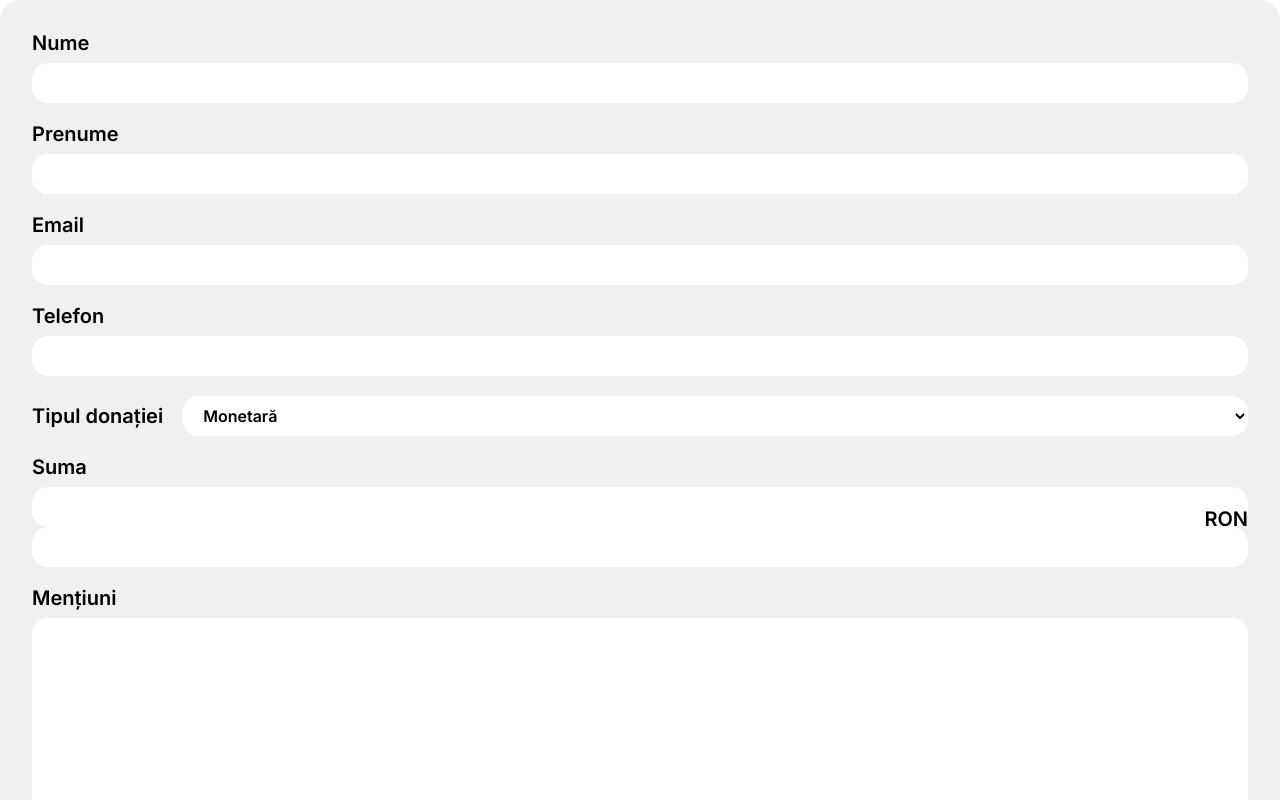
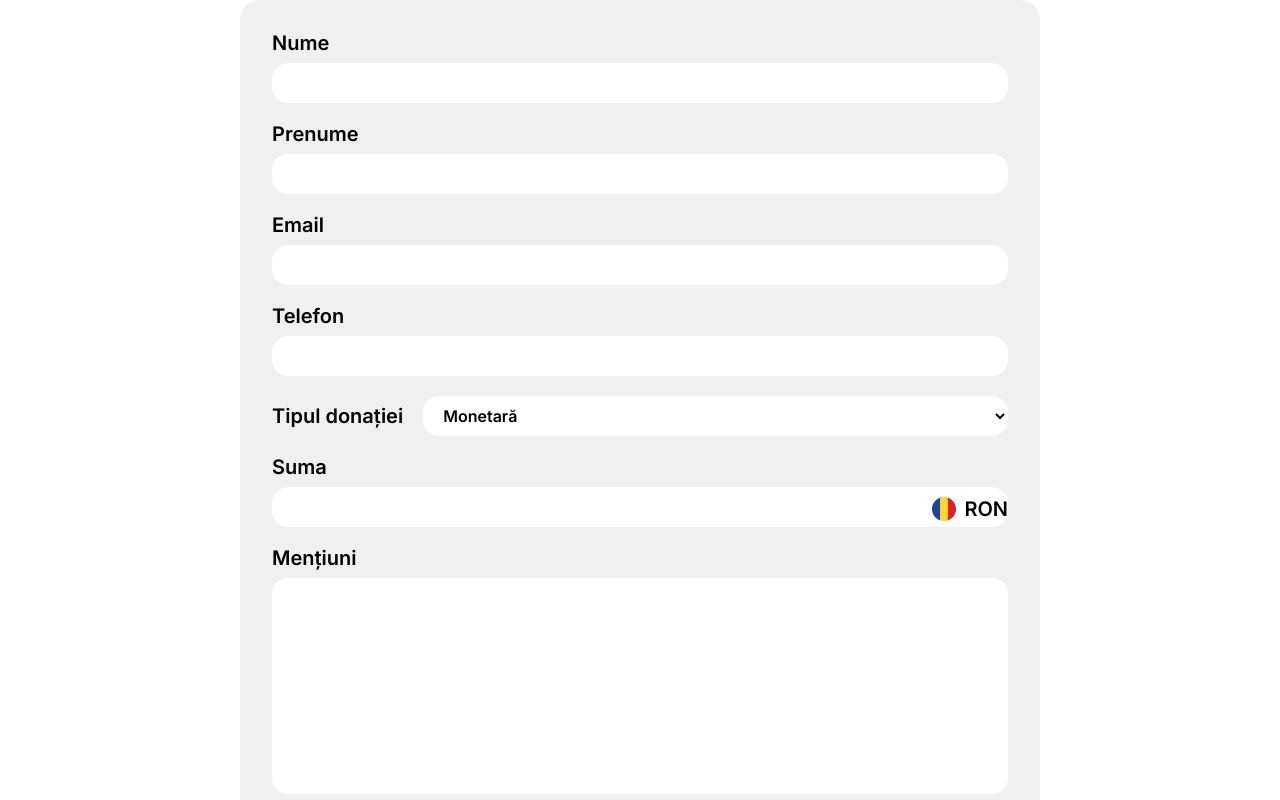
Before and after one commit to Ed2-1-9-2/TaskIT, a plain HTML site: page frontend/formular.html in a window 1280 px wide. Shown: the top 800 px of the page. Drawn offline with nearby package versions, Linux system fonts and the light colour scheme.

Commit message:
fix: add id and name attributes to form fields

```diff
--- a/frontend/formular.html
+++ b/frontend/formular.html
@@ -1,44 +1,43 @@
 <!DOCTYPE html>
 <html lang="en">
   <head>
-    <meta charset="UTF-8">
-    <meta name="viewport" content="width=device-width, initial-scale=1.0">
+    <meta charset="UTF-8" />
+    <meta name="viewport" content="width=device-width, initial-scale=1.0" />
     <title>Târgul de Speranțe Formular</title>
-    <link rel="stylesheet" type="text/css" href="public/css/formular.css">
-    <link rel="stylesheet" href="https://fonts.googleapis.com/css2?family=Material+Symbols+Rounded:opsz,wght,FILL,GRAD@20..48,100..700,0..1,-50..200">
+    <link rel="stylesheet" type="text/css" href="public/css/formular.css" />
+    <link
+      rel="stylesheet"
+      href="https://fonts.googleapis.com/css2?family=Material+Symbols+Rounded:opsz,wght,FILL,GRAD@20..48,100..700,0..1,-50..200"
+    />
   </head>
   <body>
+    <div class="b_centered-form">
       <form action="">
         <div class="b_form-wrapper">
           <div class="b_input-wrapper">
             <label for="nume">Nume</label>
-        <input type="text" />
+            <input type="text" id="nume" />
           </div>
-
           <div class="b_input-wrapper">
             <label for="prenume">Prenume</label>
-        <input type="text" />
+            <input type="text" id="prenume" />
           </div>
-
           <div class="b_input-wrapper">
             <label for="email">Email</label>
-        <input type="email" />
+            <input type="email" id="email" />
           </div>
-
           <div class="b_input-wrapper">
             <label for="tel">Telefon</label>
-        <input type="tel" />
+            <input type="tel" id="tel" />
           </div>
-
           <div class="b_inline-wrapper">
             <label for="donatie">Tipul donației</label>
-        <select name="" id="">
-          <option value="">Monetară</option>
-          <option value="">Bunuri</option>
-          <option value="">Carți</option>
+            <select name="donatie" id="donatie">
+              <option value="donatieMonetara">Monetară</option>
+              <option value="donatieBunuri">Bunuri</option>
+              <option value="donatieCarti">Carți</option>
             </select>
           </div>
-
           <div class="b_input-wrapper">
             <label for="suma">Suma</label>
             <div class="b_money-input">
@@ -53,23 +52,60 @@
                   viewBox="0 0 475.6 475.6"
                   xml:space="preserve"
                 >
-              <!-- Your SVG path here -->
+                  <path
+                    style="fill: #df1e26"
+                    d="M317.1,13.6l-27.8,76.9c25.6,84.5,25.6,210,0,294.5l27.8,76.9c92.3-32.7,158.5-120.7,158.5-224.2
+      C475.6,134.3,409.4,46.3,317.1,13.6z"
+                  />
+                  <g>
+                    <path
+                      style="fill: #e1b623"
+                      d="M317.1,90.5V13.6C292.3,4.8,265.6,0,237.8,0C274.5,0,223.6,124.3,317.1,90.5z"
+                    />
+                    <path
+                      style="fill: #e1b623"
+                      d="M237.8,475.6c27.8,0,54.5-4.8,79.3-13.6v-83.9C224.6,368.8,237.8,475.6,237.8,475.6z"
+                    />
+                  </g>
+                  <path
+                    style="fill: #1f429a"
+                    d="M202.1,2.7c-14.7,2.2-29,5.8-42.7,10.6C66.6,45.7,0,133.9,0,237.8s66.6,192.1,159.4,224.5
+      c2.6,0.9,5.3,1.8,8,2.6c22.2,6.9,53.7-169.2,60.3-224.7C234.8,180.9,213.8,0.9,202.1,2.7z"
+                  />
+                  <path
+                    style="fill: #ffd72e"
+                    d="M317.1,385.1V90.5C300.9,37.1,274.5,0,237.8,0c-27.5,0-53.8,4.7-78.3,13.3v449
+      c24.5,8.6,50.9,13.3,78.3,13.3C274.5,475.6,300.9,438.5,317.1,385.1z"
+                  />
+                  <path
+                    style="fill: #ed2524"
+                    d="M317.1,90.5V385C342.7,300.5,342.7,175.1,317.1,90.5z"
+                  />
                 </svg>
                 <span>RON</span>
               </div>
-          <input type="text">
-          <input type="text" name="" id="" />
+              <input type="text" name="suma" id="suma" />
             </div>
           </div>
-
           <div class="b_input-wrapper">
-        <label for="email">Mențiuni</label>
-        <textarea name="" id="" cols="20" rows="10"></textarea>
+            <label for="mentiuni">Mențiuni</label>
+            <textarea
+              name="mentiuni"
+              id="mentiuni"
+              cols="20"
+              rows="10"
+            ></textarea>
           </div>
-
           <button class="b_submit">Trimite</button>
         </div>
       </form>
+    </div>
+
+    <!-- deferred script imports -->
+    <script src="public/js/nav.js"></script>
+    <script src="backend/models/database.js"></script>
+    <script src="backend/models/validation.js"></script>
+    <script src="backend/api/middleware.js"></script>
   </body>
   <!-- <header id="header">
 
@@ -110,9 +146,4 @@
               </div>
           </div>
       </section> -->
-    <script src="public/js/nav.js"></script>
-    <script src="backend/models/database.js"></script>
-    <script src="backend/models/validation.js"></script>
-    <script src="backend/api/middleware.js"></script>
-</body>
 </html>
--- a/frontend/public/css/formular.css
+++ b/frontend/public/css/formular.css
@@ -267,6 +267,12 @@ summary {
 }
 
 /* styles the form */
+.b_centered-form {
+  width: 100%;
+  display: flex;
+  justify-content: center;
+}
+
 .b_form-wrapper {
   display: flex;
   flex-direction: column;
@@ -277,6 +283,19 @@ summary {
   background-color: #f1f0f0;
   padding: 2rem;
   border-radius: 1.25rem;
+  width: 50rem;
+}
+
+@media screen and (max-width: 800px) {
+  .b_form-wrapper {
+    width: calc(100vw - 3rem);
+  }
+}
+
+@media screen and (max-width: 405px) {
+  .b_form-wrapper {
+    width: calc(100vw - 1rem);
+  }
 }
 
 .b_input-wrapper {
@@ -370,3 +389,11 @@ summary {
   color: #fff;
   border-radius: 1.5rem;
 }
+
+.b_submit:hover {
+  background-color: hsl(91, 70%, 25%);
+}
+
+.b_submit:active {
+  transform: scale(0.95);
+}
```
Lines whose indentation alone changed are shown as unchanged.
